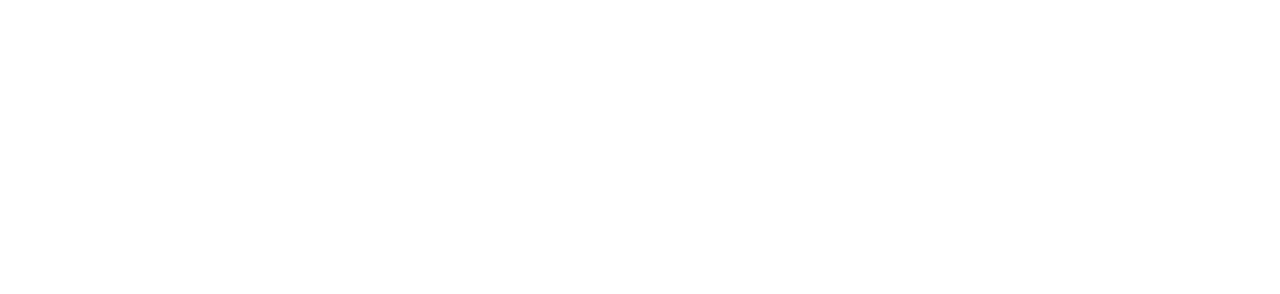
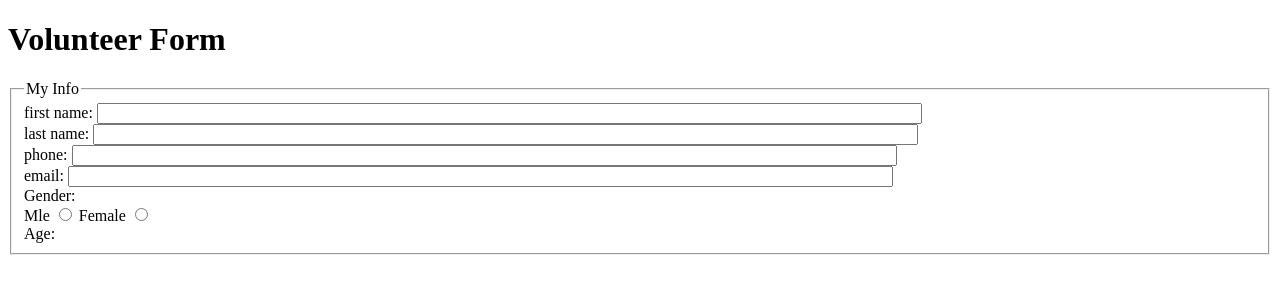
Before and after one commit to ykamran16/Lab4, a plain HTML site: page index.html in a window 1280 px wide. Drawn offline with Linux system fonts and the light colour scheme.

Commit message:
Added first textfields

```diff
--- a/index.html
+++ b/index.html
@@ -4,3 +4,18 @@
   <meta charset="UTF-8">
   <title>Document</title>
 </head>
+<body>
+  <h1>Volunteer Form</h1>
+  <form action="http://bloomingdale.sat.iit.edu/kriedan/lab3formscript.php" method="post">
+    <fieldset>
+	  <legend>My Info</legend>
+	    <div><label>first name: <input size="100" type="text" name="first_name_field"></label></div>
+	  <div><label>last name: <input size="100" type="text" name="last_name_field"></label></div>
+	    <div><label>phone: <input size="100" type="text" name="phone_field"></label></div>
+	  <div><label>email: <input size="100" type="text" name="email_field"></label></div>
+	  <div>Gender: </div>
+	 <div>
+	   <label>Mle <input type="radio" name="gender_field" value="male"></label>
+		<label>Female <input type="radio" name="gender_field" value="female"></label>
+	  </div>
+	  <div>Age: </div>
```
